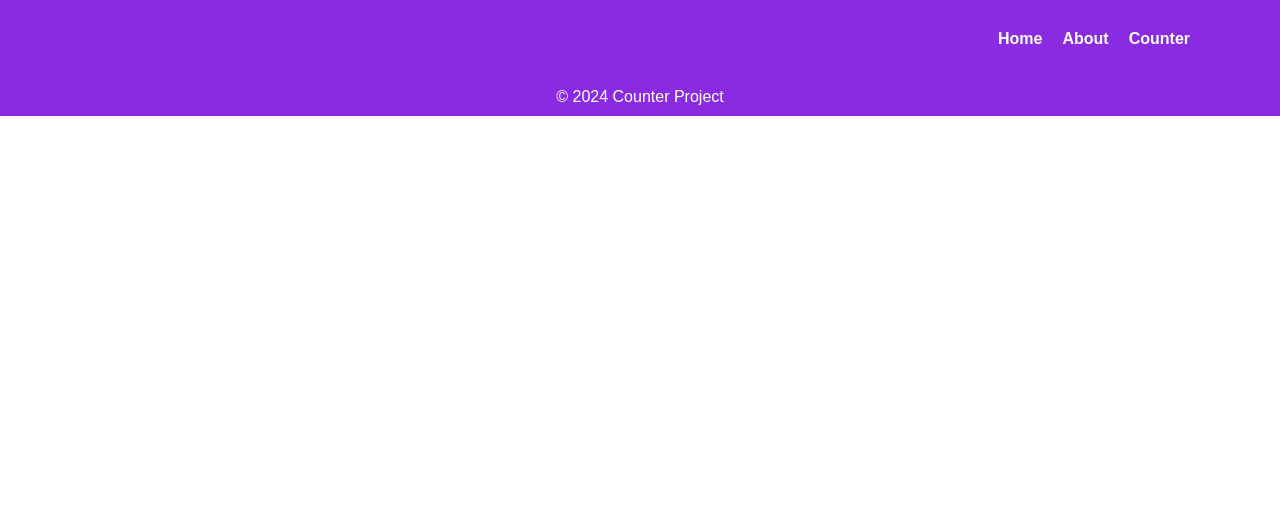
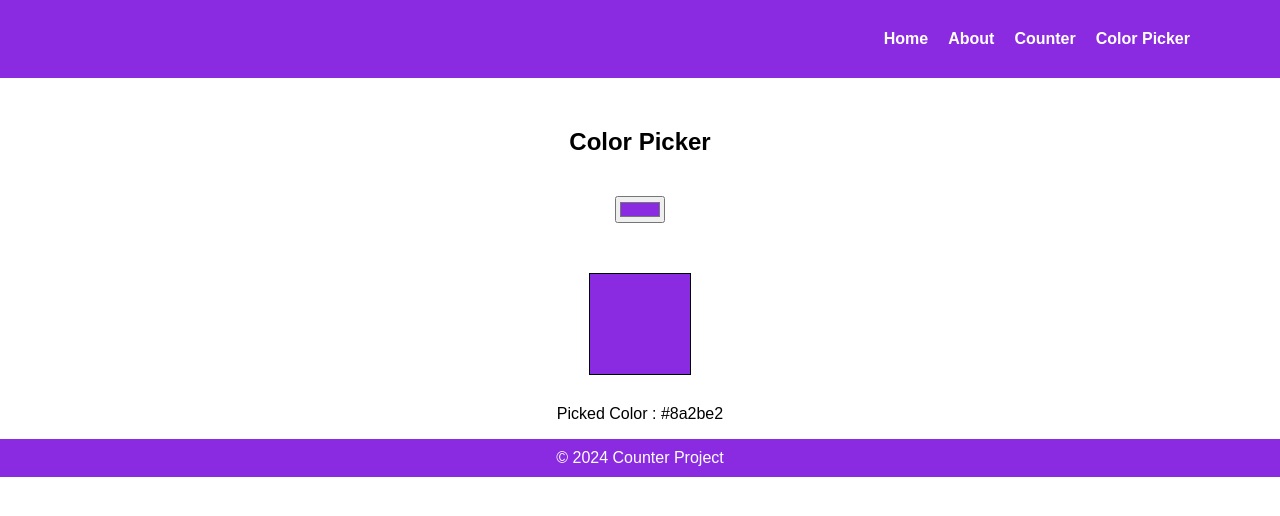
Before and after one commit to Pinar1987/react-gallery, a React (Create React App) app: page /color-picker in a window 1280 px wide. Shown: the top 516 px of the page. Built offline with nearby package versions, Linux system fonts and the light colour scheme.

Commit message:
ColorPicker page done

```diff
--- a/src/App.js
+++ b/src/App.js
@@ -4,7 +4,7 @@ import Counter from "./pages/Counter";
 import Navbar from "./components/Navbar";
 import { BrowserRouter, Route, Routes } from "react-router-dom";
 import Footer from "./components/Footer";
-
+import ColorPicker from "./pages/ColorPicker";
 
 function App() {
 
@@ -16,6 +16,8 @@ function App() {
           <Route path = '/' element={<Home />}/>
           <Route path = '/about' element={<About />}/>
           <Route path = '/counter' element={<Counter />}/>
+          <Route path = '/color-picker' element={<ColorPicker />}/>
+
         </Routes>
         <Footer />
       </BrowserRouter>
--- a/src/components/Navbar.jsx
+++ b/src/components/Navbar.jsx
@@ -7,6 +7,7 @@ const Navbar = () => {
             <Link to='/' className="navLink">Home</Link>
             <Link to='/about' className="navLink">About</Link>
             <Link to='/counter' className="navLink">Counter</Link>
+            <Link to='/color-picker' className="navLink">Color Picker</Link>
         </nav>
     )
 }
--- a/src/pages/ColorPicker.jsx
+++ b/src/pages/ColorPicker.jsx
@@ -0,0 +1,36 @@
+import { useState } from "react"
+
+const ColorPicker = ()  => {
+
+    const [selectedColor, setSelectedColor] = useState("#8a2be2")
+
+    const handleColorChange = (event) => {
+        setSelectedColor(event.target.value)
+    }
+
+    return(
+        <div style={{textAlign: "center", marginTop : "50px"}}>
+            <h2>Color Picker</h2>
+
+            <input
+                type="color"
+                style={{margin:"20px"}}
+                value={selectedColor}
+                onChange={handleColorChange}
+            />
+
+            <div
+                style={{
+                    width: "100px",
+                    height: "100px",
+                    border:"1px solid #000",
+                    margin: "30px auto",
+                    backgroundColor: selectedColor
+                }}
+            ></div>
+            <p>Picked Color : {selectedColor}</p>
+        </div>
+    )
+}
+
+export default ColorPicker
```
